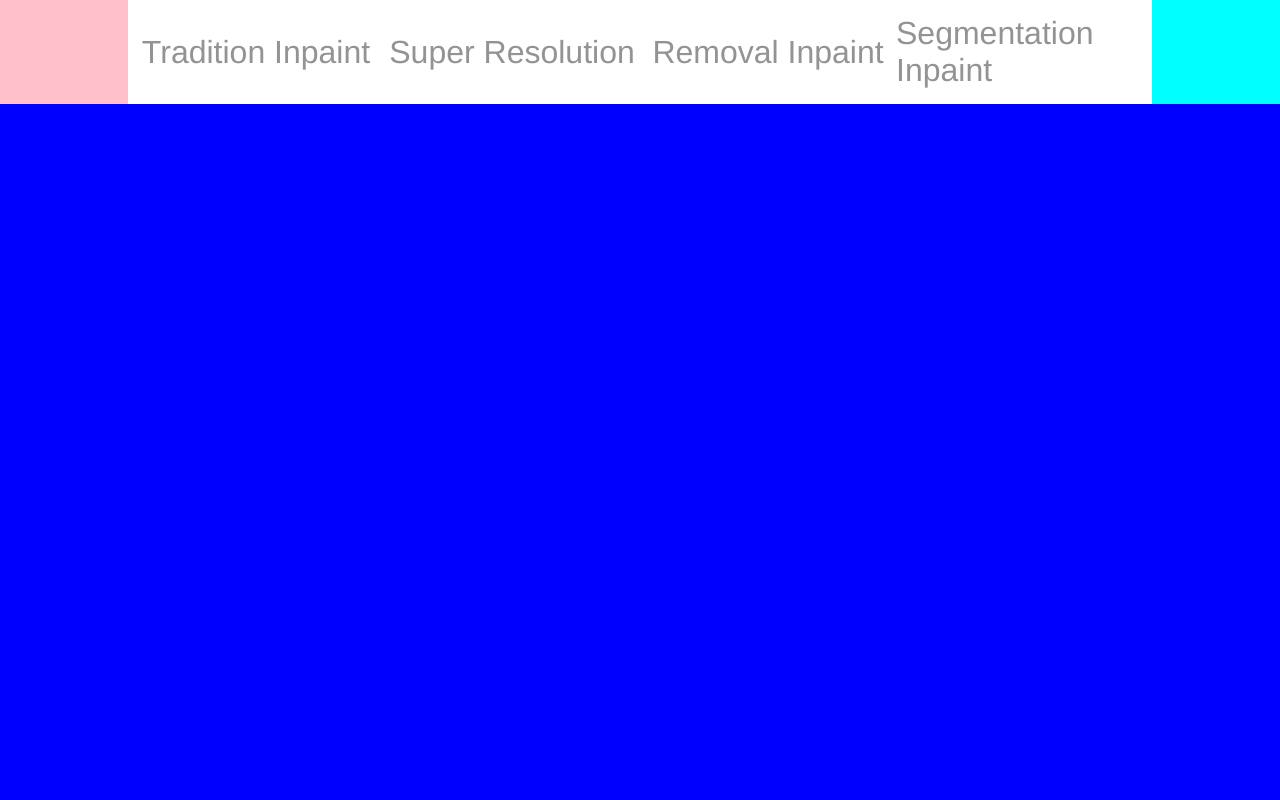
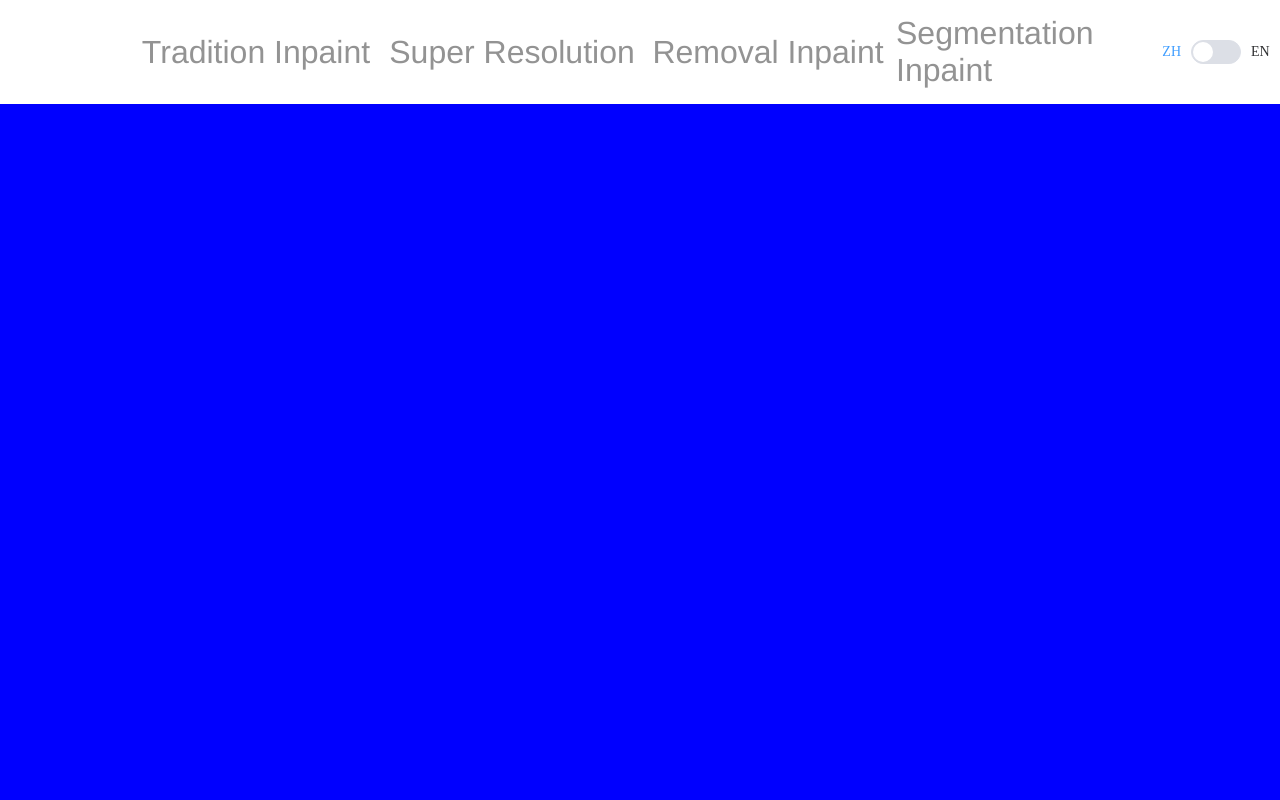
Before and after one commit to Hydrageno/inpaint-toolbox, a Vue app: page / in a window 1280 px wide. Shown: the top 800 px of the page. Built offline with nearby package versions, Linux system fonts and the light colour scheme.

Commit message:
add language switch for web

```diff
--- a/src/views/HomeView.vue
+++ b/src/views/HomeView.vue
@@ -1,10 +1,10 @@
 <template>
   <div class="home">
     <div id="navigator">
-      <!--navigator content, include different function anchor, and language select-->
-      <!--导航栏：包含不同功能区的锚点、语言选择-->
-      <!--center the #nvaigator-main-->
-      <!--导航栏分为主内容区、左右边块让内容区居中-->
+      <!--navigator content, include different function anchor, and language select.-->
+      <!--导航栏：包含不同功能区的锚点、语言选择。-->
+      <!--center the #nvaigator-main.-->
+      <!--导航栏分为主内容区、左右边块让内容区居中。-->
       <div id="navigator-leftborder"></div>
       <div id="navigator-main">
         <div id="navigator-main-traidtion-inpaint">
@@ -28,18 +28,22 @@
           </span>
         </div>
       </div>
-      <div id="navigator-rightborder"></div>
+      <div id="navigator-rightborder">
+        <!--use switch to choose display language.-->
+        <!--使用lan来控制展示的语言-->
+        <el-switch v-model="lan" active-text="EN" inactive-text="ZH" size="large" @change="changeDisplayLan()"></el-switch>
+      </div>
     </div>
     <div id="body">
-      <!--main content: include traditional inpaint、super-resolution、removal、inpaint with segmentation-->
-      <!--主功能区：包含传统图像修复、超分辨率、去除信息、基于语义分割的指导性修复-->
+      <!--main content: include traditional inpaint、super-resolution、removal、inpaint with segmentation.-->
+      <!--主功能区：包含传统图像修复、超分辨率、去除信息、基于语义分割的指导性修复。-->
       <tradition-inpaint id="body-tradition-inpaint"></tradition-inpaint>
       <super-resolution id="body-super-resolution"></super-resolution>
       <removal-inpaint id="body-removal-inpaint"></removal-inpaint>
       <segmentation-inpaint id="body-segmentation-inpaint"></segmentation-inpaint>
     </div>
     <div id="footer">
-      <!--thankful for sponsor-->
+      <!--thankful for sponsor.-->
       <!--使用的开源代码，诚挚感谢使用的开源项目开发者！-->
     </div>
   </div>
@@ -62,6 +66,9 @@ export default {
   },
   data(){
     return{
+      // 1 represents zh, 0 represents en.
+      // 默认1为中文，0为英文
+      lan: 1,
     }
   },
   methods:{
@@ -79,6 +86,14 @@ export default {
         top: anchor.offsetTop,
         behavior: "smooth"
       })
+    },
+    changeDisplayLan(){
+      // if current lan is 1, means that current lan is zh, change to en.
+      // 如果lan为1说明当前页面为中文，需要切换到英文。
+      let newLan = (this.lan == 1) ? 'en' : 'zh';
+
+      this.$i18n.locale = newLan;
+      console.log(this.$i18n.locale);
     }
   },
   computed:{
@@ -95,7 +110,7 @@ export default {
     },
     segmentationInpaintNavigatorMessage(){
       return this.$t('navigatorText.segmentationInpaintNavigatorText');
-    }
+    },
   }
 }
 </script>
@@ -142,7 +157,7 @@ export default {
     @navigator-border-width: 1;
     #navigator-leftborder{
       flex: @navigator-border-width;
-      background-color: pink;
+      //background-color: pink;
     }
     #navigator-main{
       flex: 10 - 2 * @navigator-border-width;
@@ -233,7 +248,12 @@ export default {
     }
     #navigator-rightborder{
       flex: @navigator-border-width;
-      background-color: aqua;
+      //background-color: aqua;
+      // center the el-switch both horizontal and vertical.
+      // 让语言选择器水平和垂直居中。
+      display: flex;
+      justify-content: center;
+      align-items: center;
     }
   }
   #body{
```
